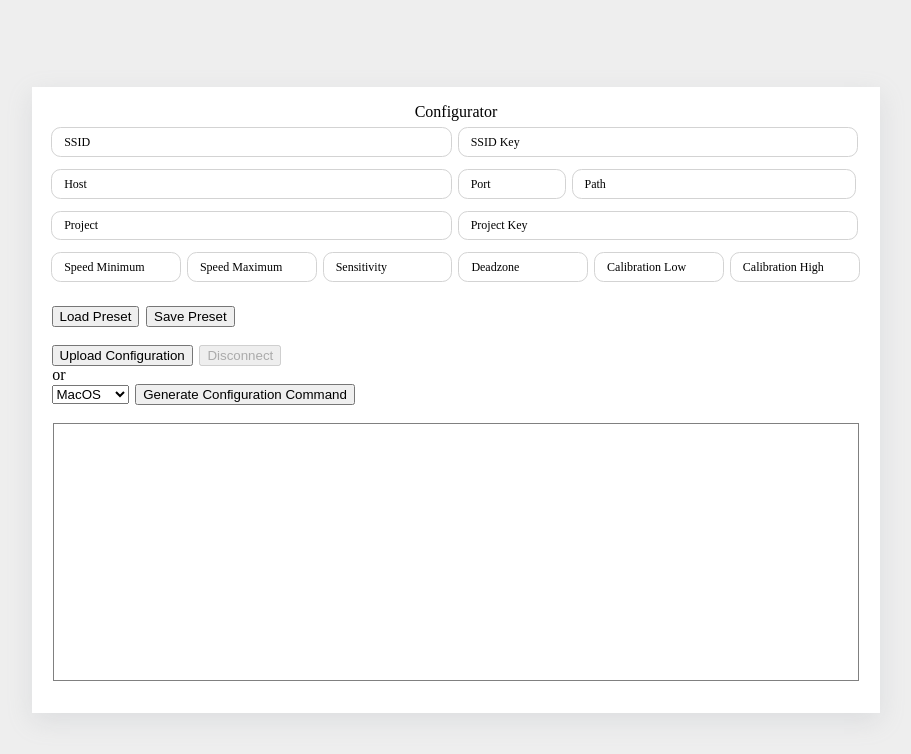
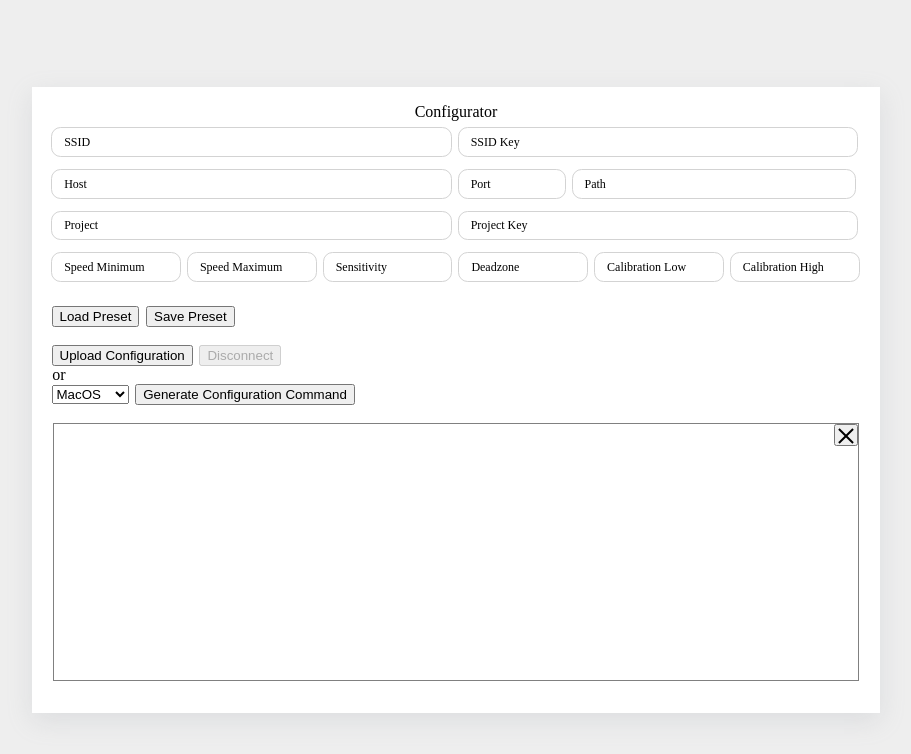
Before and after one commit to FanatiQS/VerbalEyes-Scroll-Controller, a plain HTML site: page tools/configure_web/index.html in a window 1280 px wide. Shown: the whole page, without its empty margins (184-1095 px from the left). Drawn offline with Linux system fonts and the light colour scheme.

Commit message:
Added clear tty button

```diff
--- a/tools/configure_web/index.html
+++ b/tools/configure_web/index.html
@@ -99,7 +99,10 @@
 			<br>
 			<br>
 
-			<div class="config-console-container"><pre class="config-console"></pre></div>
+			<div class="config-console-container">
+				<button class="config-console-clear"></button>
+				<pre class="config-console"></pre>
+			</div>
 		</form>
 		<script src="script.js"></script>
 	</body>
--- a/tools/configure_web/script.js
+++ b/tools/configure_web/script.js
@@ -25,7 +25,10 @@ function log(msg) {
 	if (atBottom) tty.parentNode.scrollTop = tty.scrollHeight;
 }
 
-//!! clear tty
+// Clears log
+document.querySelector('.config-console-clear').onclick = function () {
+	tty.textContent = '';
+};
 
 // Uploads configuration over web-serial
 document.querySelector('#webserial-upload').onclick = async function () {
--- a/tools/configure_web/styles.css
+++ b/tools/configure_web/styles.css
@@ -43,6 +43,7 @@
 	overflow: scroll;
 	font-family: monospace;
 	font-size: 1.5em;
+	position: relative;
 }
 .config-console {
 	white-space: pre-wrap;
@@ -50,6 +51,30 @@
 	margin: 0;
 	padding: 0.5em 0.75em;
 	font-size: 0.6em;
+}
+.config-console-clear {
+	position: absolute;
+	top: 0;
+	right: 0;
+	width: 24px;
+	height: 22px;
+}
+.config-console-clear:before, .config-console-clear:after {
+	content: '';
+	display: block;
+	position: absolute;
+	height: 2px;
+	width: 20px;
+	background: black;
+	top: 9px;
+	right: 0;
+
+}
+.config-console-clear:before {
+	transform: rotate(45deg);
+}
+.config-console-clear:after {
+	transform: rotate(-45deg);
 }
 
 form {
```
